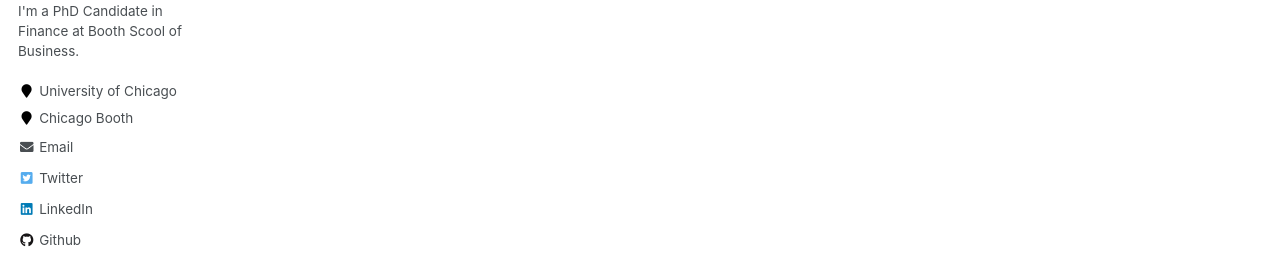
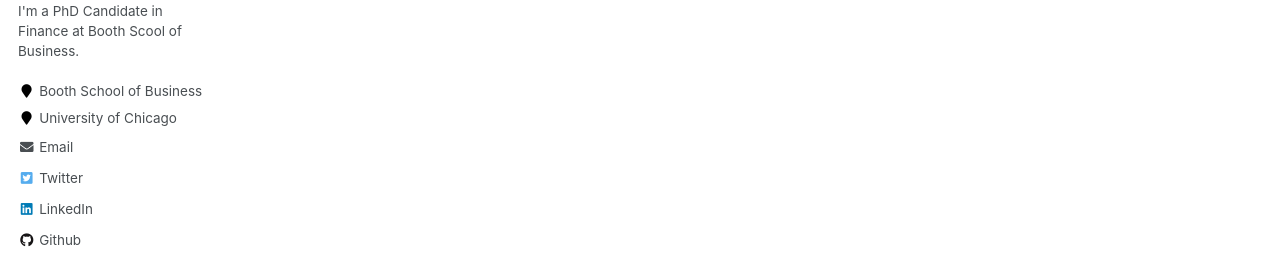
Before and after one commit to shohinikundu/shohinikundu.github.io, a Jekyll site: the page built from _pages/about.md, in a window 1280 px wide. Shown: the part 334-609 px from the top of the page. Built offline with Jekyll 4.4.1, drawn with Linux system fonts in a browser that asks for light colours.

Commit message:
Update _config.yml

```diff
--- a/_config.yml
+++ b/_config.yml
@@ -68,7 +68,7 @@
 social:
   type                   : University of Chicago Booth School of Business
   name                   : University of Chicago Booth School of Business
-  links: chicagobooth.edu
+  links: https://chicagobooth.edu
 
 
 # Analytics
@@ -83,8 +83,8 @@
   name             : "Shohini Kundu"
   avatar           : "Shohini-Kundu-240x240.JPG"
   bio              : "I'm a PhD Candidate in Finance at Booth Scool of Business."
-  location         : "University of Chicago"
-  employer         : Chicago Booth
+  location         : "Booth School of Business"
+  employer         : "University of Chicago"
   pubmed           : # "https://www.ncbi.nlm.nih.gov/pubmed/?term=john+snow"
   googlescholar    : # "http://yourfullgooglescholarurl.com"
   email            : "skundu@chicagobooth.edu"
```
